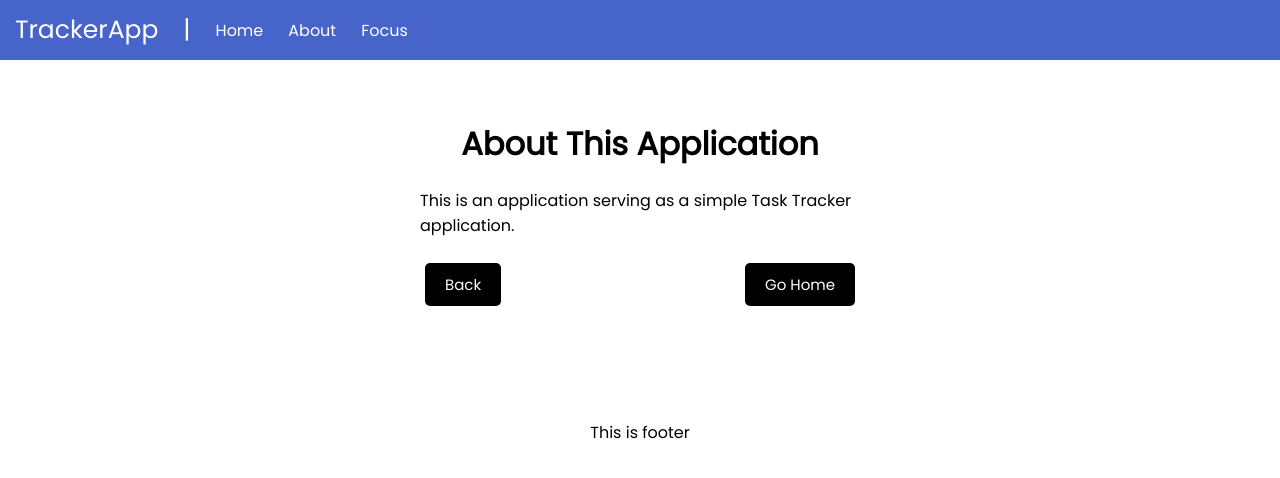
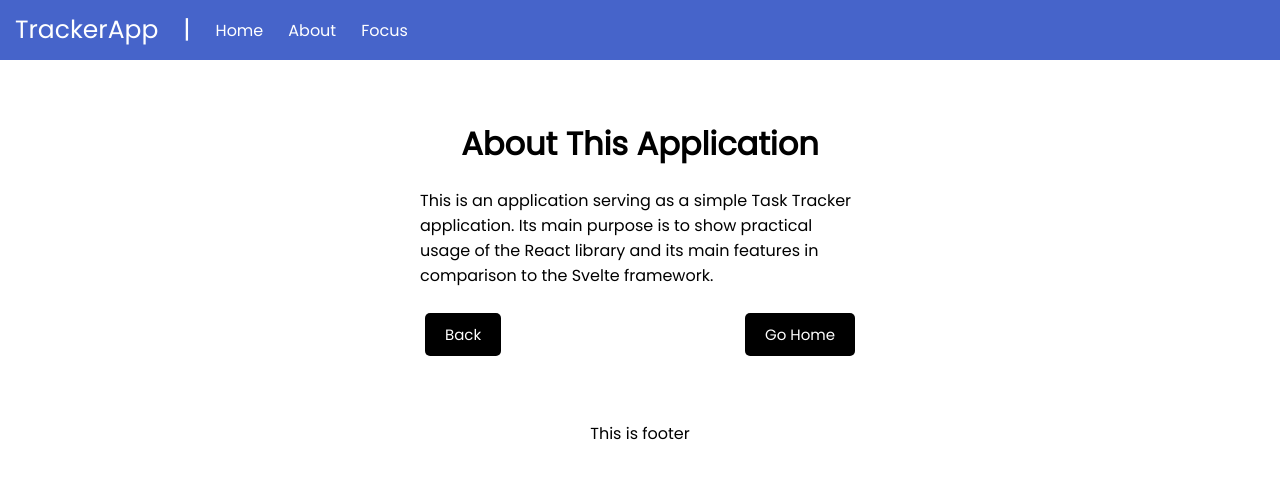
Before and after one commit to tesarlukas/react-task-tracker, a React (Create React App) app: page /about in a window 1280 px wide. Shown: the top 478 px of the page. Built offline with nearby package versions, Linux system fonts and the light colour scheme.

Commit message:
Extend About description

```diff
--- a/src/Pages/About.jsx
+++ b/src/Pages/About.jsx
@@ -1,9 +1,9 @@
 import React from 'react';
-import { useParams } from 'react-router-dom';
+// import { useParams } from 'react-router-dom';
 import NavButtons from '../components/NavButtons';
 
 const About = () => {
-  const { topic } = useParams();
+  // const { topic } = useParams();
   const containerStyle = {
     border: 'none',
     display: 'flex',
@@ -15,7 +15,9 @@ const About = () => {
     <div className='container' style={containerStyle}>
       <h1 className='text-center'>About This Application</h1>
       <p>
-        This is an application serving as a simple Task Tracker application.
+        This is an application serving as a simple Task Tracker application. Its
+        main purpose is to show practical usage of the React library and its
+        main features in comparison to the Svelte framework.
       </p>
       <NavButtons />
     </div>
```
